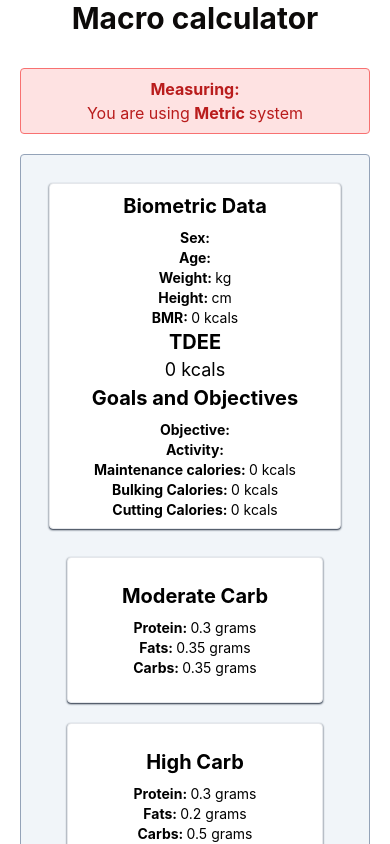
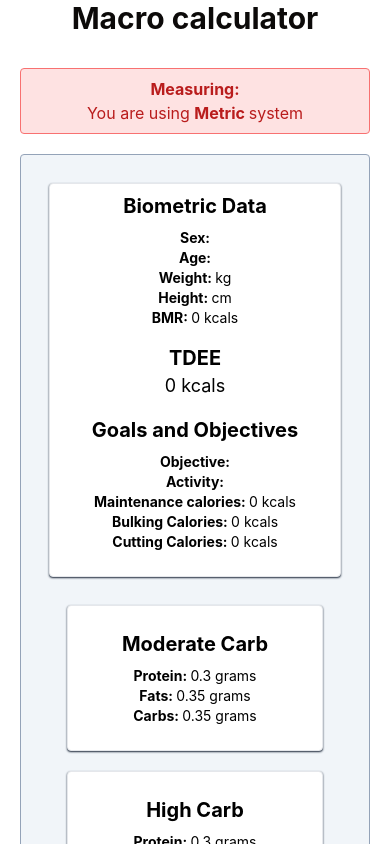
Before and after one commit to FACorreiaa/Macro-Calculator-React, a React (Vite) app: page /results in a window 390 px wide. Shown: the top 844 px of the page. Built offline with nearby package versions, Linux system fonts and the light colour scheme; what @catppuccin/tailwindcss would draw is missing.

Commit message:
change layout for mobile friendly

```diff
--- a/src/components/dashboard/macro-table.tsx
+++ b/src/components/dashboard/macro-table.tsx
@@ -7,9 +7,9 @@ type MacroTableProps = {
 function MacroTable({ macroDistribution }: MacroTableProps) {
 	return (
 		<div className="relative overflow-x-auto shadow-md sm:rounded-lg">
-			<table className="w-full text-sm text-left text-gray-500 dark:text-gray-400">
+			<table className="w-full text-sm text-left text-gray-500 dark:text-gray-400 sm:bg-white sm:shadow-lg">
 				<thead className="text-xs text-gray-700 uppercase bg-gray-50 dark:bg-gray-700 dark:text-gray-400">
-					<tr>
+					<tr className="sm:table-row sm:rounded-none sm:mb-0 mb-2">
 						<th scope="col" className="px-6 py-3">
 							Macros
 						</th>
@@ -29,7 +29,7 @@ function MacroTable({ macroDistribution }: MacroTableProps) {
 						return (
 							<tr
 								key={title}
-								className="bg-white border-b dark:bg-gray-800 dark:border-gray-700 hover:bg-gray-50 dark:hover:bg-gray-600">
+								className="sm:table-row sm:rounded-none sm:mb-0 mb-2 bg-white border-b dark:bg-gray-800 dark:border-gray-700 hover:bg-gray-50 dark:hover:bg-gray-600">
 								<th
 									scope="row"
 									className="px-6 py-4 font-medium text-gray-900 whitespace-nowrap dark:text-white">
--- a/src/components/dashboard/main-info.tsx
+++ b/src/components/dashboard/main-info.tsx
@@ -10,39 +10,43 @@ import {
 import CustomMacroCard from './macro-card';
 import { useAtom } from 'jotai';
 
-export const DisplayBaseInfo = () => {
-	const [individualMacros] = useAtom(macrosAtom);
-	const [bmrData] = useAtom(bmrCalculationValuesAtom);
-	const [bmr] = useAtom(bmrAtom);
-	const [tdee] = useAtom(tdeeAtom);
-	const [objective] = useAtom(objectiveAtom);
-	const [activity] = useAtom(activityAtom);
-	const [allDietObjectives] = useAtom(dietObjectiveListAtom);
-
-	const metric = bmrData.metric;
+interface PersonalData {
+	sex: string;
+	age: string;
+	weight: string;
+	height: string;
+}
+type BiometricDataCardProps = {
+	biometricData: PersonalData;
+	metric: string;
+	bmr: number;
+};
+const BiometricDataCard = ({
+	biometricData,
+	metric,
+	bmr,
+}: BiometricDataCardProps) => {
 	return (
-		<div className="bg-slate-100 border border-slate-400  p-2  rounded relative text-center m-5">
-			<div className="p-2 m-5  rounded relative text-center flex justify-center items-center flex-col sm:flex-row sm:justify-between shadow-slate-800 shadow-sm border bg-white">
-				<div className="sm:mb-6">
+		<div className="sm:mb-6 mb-4">
 			<h1 className="text-xl font-bold pb-2">Biometric Data</h1>
 			<p className="text-sm">
 				<label className="font-bold">Sex: </label>
-						<span>{bmrData.sex}</span>
+				<span>{biometricData.sex}</span>
 			</p>
 			<p className="text-sm">
 				<label className="font-bold">Age: </label>
-						<span>{bmrData.age}</span>
+				<span>{biometricData.age}</span>
 			</p>
 			<p className="text-sm">
 				<label className="font-bold">Weight: </label>
 				<span>
-							{bmrData.weight} {Measure[metric].weight}
+					{biometricData.weight} {Measure[metric].weight}
 				</span>
 			</p>
 			<p className="text-sm">
 				<label className="font-bold">Height: </label>
 				<span>
-							{bmrData.height} {Measure[metric].height}
+					{biometricData.height} {Measure[metric].height}
 				</span>
 			</p>
 			<p className="text-sm">
@@ -52,7 +56,15 @@ export const DisplayBaseInfo = () => {
 				</span>
 			</p>
 		</div>
-				<div className="sm:mb-2">
+	);
+};
+
+type TdeeCardType = {
+	tdee: number;
+};
+const TdeeCard = ({ tdee }: TdeeCardType) => {
+	return (
+		<div className="sm:mb-2 mb-4">
 			<h1 className="text-xl font-bold">TDEE</h1>
 			<p className="text-sm ">
 				<span className="text-lg">
@@ -60,7 +72,26 @@ export const DisplayBaseInfo = () => {
 				</span>
 			</p>
 		</div>
-				<div className="sm:mb-2">
+	);
+};
+
+interface DietObjectives {
+	Maintenance: number;
+	Bulking: number;
+	Cutting: number;
+}
+type ObjectivesCardType = {
+	objective: string;
+	activity: string;
+	allDietObjectives: DietObjectives;
+};
+const ObjectivesCard = ({
+	objective,
+	activity,
+	allDietObjectives,
+}: ObjectivesCardType) => {
+	return (
+		<div className="sm:mb-2 mb-4">
 			<h1 className="text-xl font-bold mb-2">Goals and Objectives</h1>
 
 			<p className="text-sm">
@@ -90,6 +121,32 @@ export const DisplayBaseInfo = () => {
 				</span>
 			</p>
 		</div>
+	);
+};
+export const DisplayBaseInfo = () => {
+	const [individualMacros] = useAtom(macrosAtom);
+	const [biometricData] = useAtom(bmrCalculationValuesAtom);
+	const [bmr] = useAtom(bmrAtom);
+	const [tdee] = useAtom(tdeeAtom);
+	const [objective] = useAtom(objectiveAtom);
+	const [activity] = useAtom(activityAtom);
+	const [allDietObjectives] = useAtom(dietObjectiveListAtom);
+
+	const metric = biometricData.metric;
+	return (
+		<div className="bg-slate-100 border border-slate-400  p-2  rounded relative text-center m-5">
+			<div className="p-2 m-5  rounded relative text-center flex justify-center items-center flex-col sm:flex-row sm:justify-between shadow-slate-800 shadow-sm border bg-white">
+				<BiometricDataCard
+					biometricData={biometricData}
+					metric={metric}
+					bmr={bmr}
+				/>
+				<TdeeCard tdee={tdee} />
+				<ObjectivesCard
+					objective={objective}
+					activity={activity}
+					allDietObjectives={allDietObjectives}
+				/>
 			</div>
 			<div className="p-2 m-5  rounded relative text-center flex justify-center items-center flex-col sm:flex-row sm:justify-between shadow-slate-800">
 				{Object.entries(individualMacros).map(([title, macros]: any) => (
--- a/src/components/dashboard/metric-info.tsx
+++ b/src/components/dashboard/metric-info.tsx
@@ -2,7 +2,7 @@ import { bmrCalculationValuesAtom } from '../../pages/bmr';
 import { useAtom } from 'jotai';
 
 function BannerMetricInfo() {
-	const [bmrData] = useAtom(bmrCalculationValuesAtom);
+	const [biometricData] = useAtom(bmrCalculationValuesAtom);
 
 	return (
 		<div
@@ -10,7 +10,8 @@ function BannerMetricInfo() {
 			role="alert">
 			<strong className="font-bold">Measuring: </strong>
 			<span className="block sm:inline">
-				You are using <strong className="font-bold">{bmrData.metric} </strong>
+				You are using{' '}
+				<strong className="font-bold">{biometricData.metric} </strong>
 				system
 			</span>
 		</div>
--- a/src/pages/bmr.tsx
+++ b/src/pages/bmr.tsx
@@ -50,7 +50,7 @@ function BmrPage() {
 		setValue('metric', tab);
 	};
 
-	function onSubmitbmrDataPage(values: BmrInput) {
+	function onSubmitbiometricDataPage(values: BmrInput) {
 		const bmr = calculateBMR(values);
 		setBmr(bmr);
 		setBmrCalculationValues(values);
@@ -64,7 +64,7 @@ function BmrPage() {
 				content="Calculate your basic calories inserting Age, sexm Height and Weight"
 			/>
 			<div className="w-full max-w-xs ">
-				<BmrForm onFormSubmit={handleSubmit(onSubmitbmrDataPage)}>
+				<BmrForm onFormSubmit={handleSubmit(onSubmitbiometricDataPage)}>
 					<TabsComponent
 						options={measureValues}
 						activeTab={activeTab}
```
Lines whose indentation alone changed are shown as unchanged.
